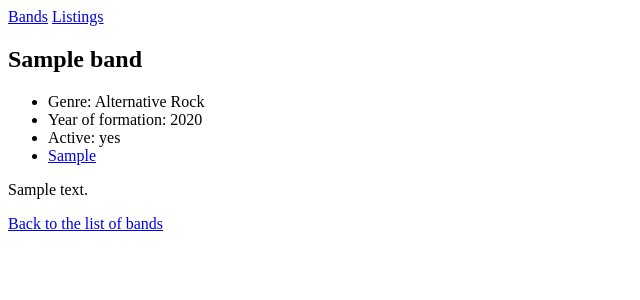
After one commit to Vulcanium/merchex, a Django app: page /bands/1/ in a window 1280 px wide. The commit adds this page. Shown: the top 300 px of the page, without its empty margins (0-640 px from the left). Run offline with Django 5.2, Linux system fonts and the light colour scheme; tables that the repository leaves empty hold one stand-in row (values such as "Sample post").

Commit message:
Refactored HTML templates to display the list of Bands and Listings + Added HTML templates to display their detail pages

```diff
--- /dev/null
+++ b/listings/templates/listings/band_detail.html
@@ -0,0 +1,29 @@
+{% extends "listings/base.html" %}
+
+{% block content %}
+
+<h2>{{ band.name }}</h2>
+
+<ul>
+    <li>Genre: {{ band.get_genre_display }}</li>
+    <li>Year of formation: {{ band.year_formed }}</li>
+    <li>Active: {{ band.active | yesno }}</li>
+
+    {% if band.official_homepage %}
+    <li>
+        <a href="{{ band.official_homepage }}">{{ band.official_homepage }}</a>
+    </li>
+    {% endif %}
+
+    {% for listing in band.listing_set.all %}
+    <li>
+        <a href="{% url 'listing-detail' listing.id %}">{{ listing.title }}</a>
+    </li>
+    {% endfor %}
+</ul>
+
+<p>{{ band.biography }}</p>
+
+<a href="{% url 'band-list' %}">Back to the list of bands</a>
+
+{% endblock %}
--- a/listings/templates/listings/listings.html
+++ b/listings/templates/listings/band_list.html
@@ -2,12 +2,12 @@
 
 {% block content %}
 
-<h1>Listings:</h1>
+<h1>Bands:</h1>
 
 <ul>
-    {% for listing in listings %}
+    {% for band in bands %}
     <li>
-        {{listing.title}}
+        <a href="{% url 'band-detail' band.id %}">{{ band.name }}</a>
     </li>
     {% endfor %}
 </ul>
--- a/listings/templates/listings/base.html
+++ b/listings/templates/listings/base.html
@@ -9,6 +9,11 @@
 
     <body>
 
+        <nav>
+            <a href="{% url 'band-list' %}">Bands</a>
+            <a href="{% url 'listing-list' %}">Listings</a>
+        </nav>
+
         {% block content %}{% endblock %}
 
     </body>
--- a/listings/views.py
+++ b/listings/views.py
@@ -3,13 +3,21 @@ from django.shortcuts import render
 
 from listings.models import Band, Listing
 
-def hello(request):
+def band_list(request):
     bands = Band.objects.all()
-    return render(request, "listings/hello.html", {"bands": bands})
+    return render(request, "listings/band_list.html", {"bands": bands})
 
-def listings(request):
+def band_detail(request, band_id):
+    band = Band.objects.get(id = band_id)
+    return render(request, "listings/band_detail.html", {"band": band})
+
+def listing_list(request):
     listings = Listing.objects.all()
-    return render(request, "listings/listings.html", {"listings": listings})
+    return render(request, "listings/listing_list.html", {"listings": listings})
+
+def listing_detail(request, listing_id):
+    listing = Listing.objects.get(id = listing_id)
+    return render(request, "listings/listing_detail.html", {"listing": listing})
 
 def about(request):
     return render(request, "listings/about.html")
--- a/merchex/urls.py
+++ b/merchex/urls.py
@@ -22,8 +22,10 @@ from listings import views
 
 urlpatterns = [
     path("admin/", admin.site.urls),
-    path("hello/", views.hello),
-    path('listings/', views.listings),
-    path('about-us/', views.about),
-    path('contact-us/', views.contact),
+    path("bands/", views.band_list, name = "band-list"),
+    path("bands/<int:band_id>/", views.band_detail, name = "band-detail"),
+    path("listings/", views.listing_list, name = "listing-list"),
+    path("listings/<int:listing_id>/", views.listing_detail, name = "listing-detail"),
+    path("about-us/", views.about),
+    path("contact-us/", views.contact),
 ]
```
Also changed, not shown: listings/templates/listings/hello.html (deleted, +0 -17 lines), listings/templates/listings/listing_detail.html (added, +21 -0 lines), listings/templates/listings/listing_list.html (added, +15 -0 lines).
